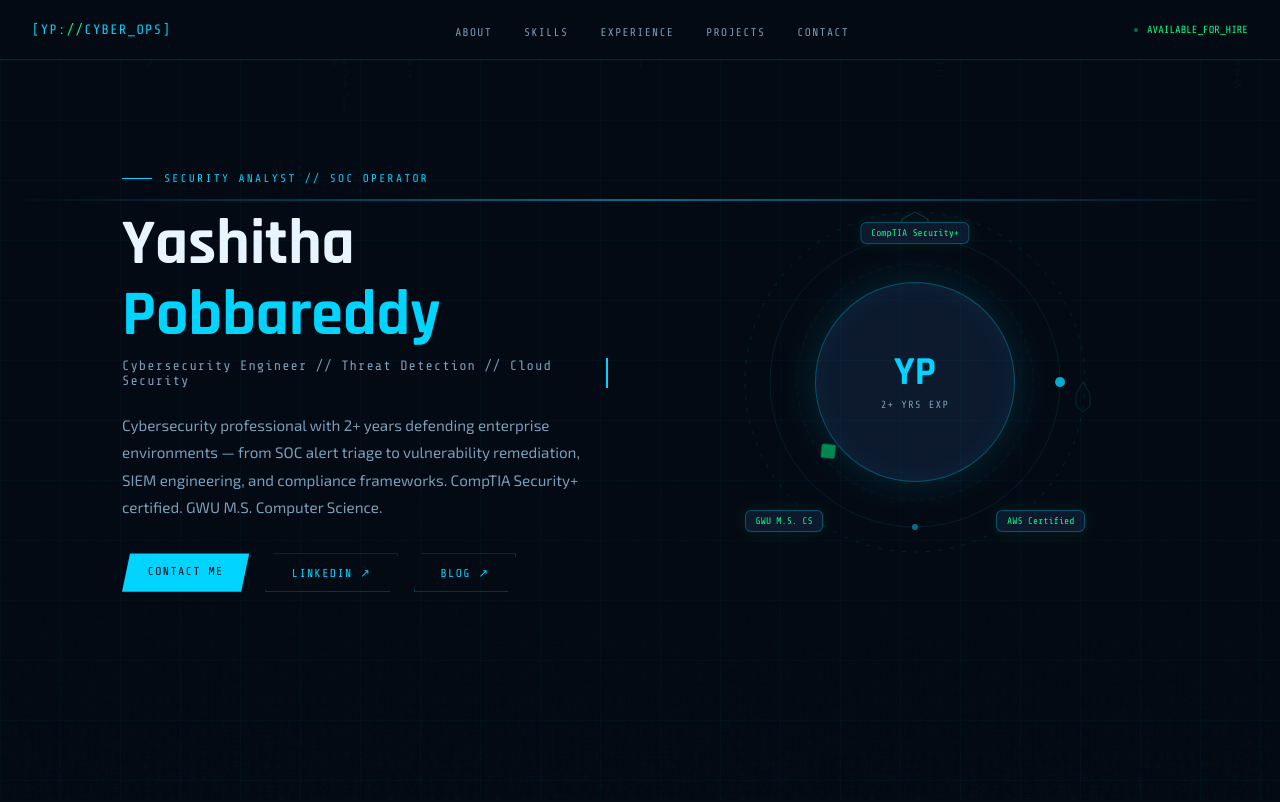
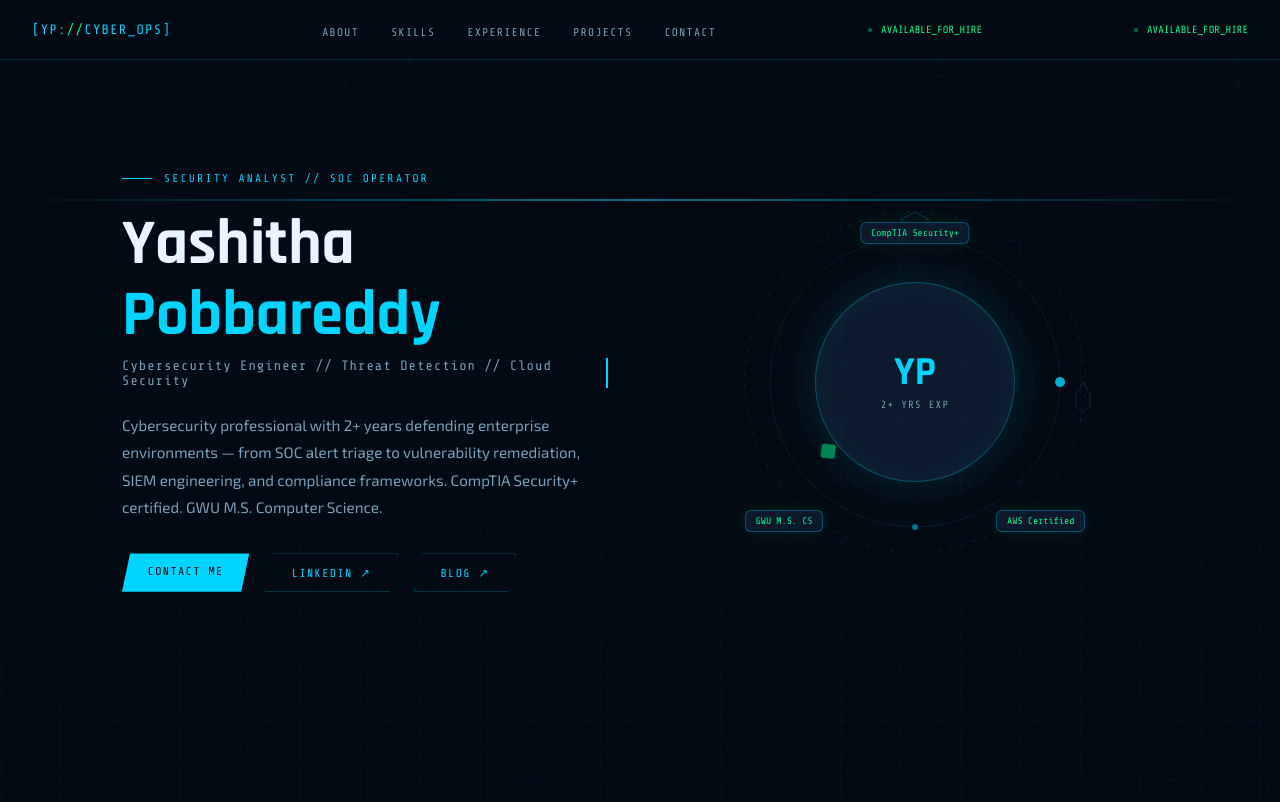
Before and after one commit to Yashitha2001/cybersec-portfolio, a plain HTML site: page index.html in a window 1280 px wide. Shown: the top 802 px of the page. Drawn offline with nearby package versions, Linux system fonts and the light colour scheme.

Commit message:
Fix duplicate nav-status div in index.html

```diff
--- a/index.html
+++ b/index.html
@@ -623,6 +623,7 @@
     <li><a href="#contact">contact</a></li>
   </ul>
   <div class="nav-status"><div class="status-dot"></div>AVAILABLE_FOR_HIRE</div>
+  <div class="nav-status"><div class="status-dot"></div>AVAILABLE_FOR_HIRE</div>
 </nav>
 
 <!-- HERO -->
```
